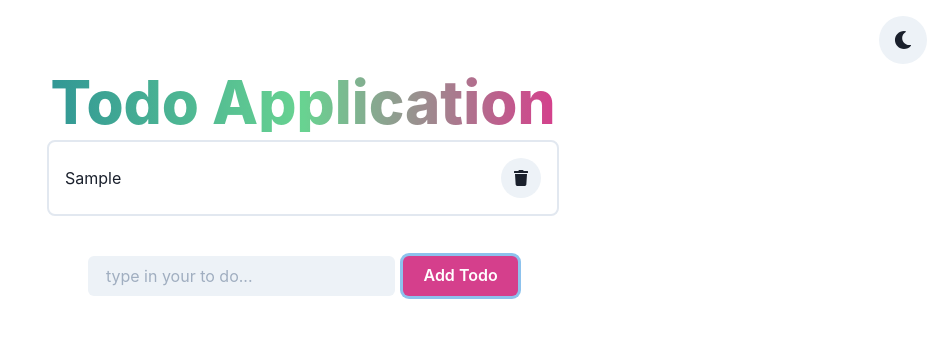
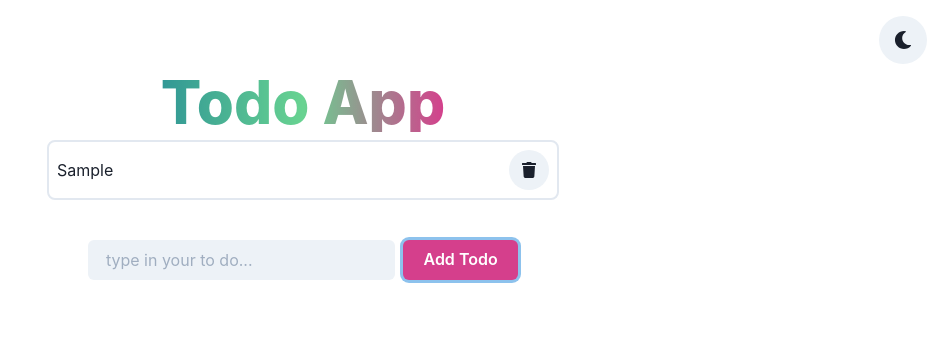
Before and after one commit to KrishnaA01/ToDo-App-Chakra-UI, a React (Create React App) app: page / in a window 1280 px wide. Both pictures are taken after typing "Sample" into the empty fields and a click on the button "Add Todo". Shown: the top 338 px of the page, without its empty margins (337-1280 px from the left). Built offline with nearby package versions, Linux system fonts and the light colour scheme.

Commit message:
fixed spacing

```diff
--- a/src/App.js
+++ b/src/App.js
@@ -56,7 +56,7 @@ const { colorMode, toggleColorMode } = useColorMode()
           fontWeight="extrabold"
           size="3xl"
           bgGradient="linear(to-r, teal.500, green.300, pink.500)"
-          bgClip="text" >Todo Application
+          bgClip="text" >Todo App
 
           </Heading>
 
--- a/src/components/TodoList.js
+++ b/src/components/TodoList.js
@@ -22,7 +22,7 @@ const TodoList = ({ todos, deletetodo }) => {
     divider={<StackDivider />}
     borderColor="gray.200"
     borderWidth="2px"
-    p="4"
+    p="2"
     borderRadius="lg"
     w="100%"
     maxW={{base:'90vw', sm:'80vw', lg:'50vw', xl:'40vw'}}
```
